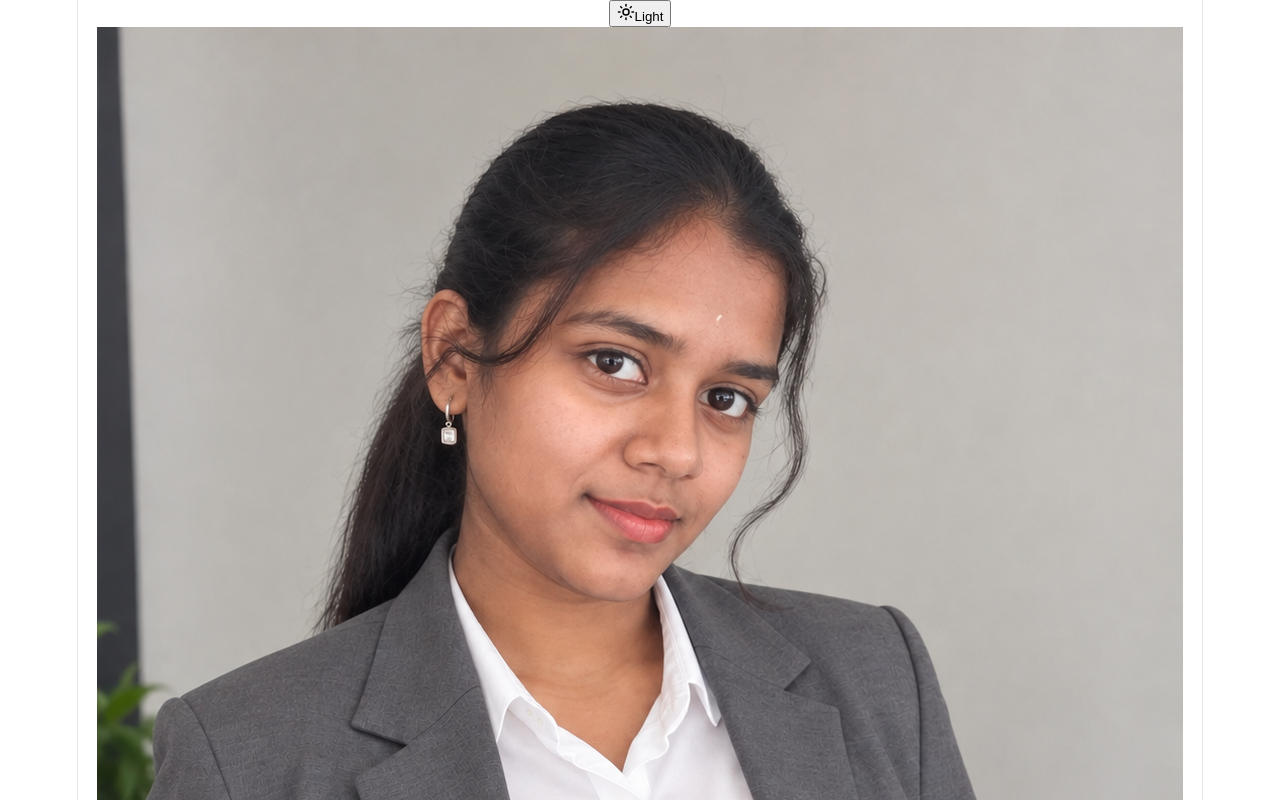
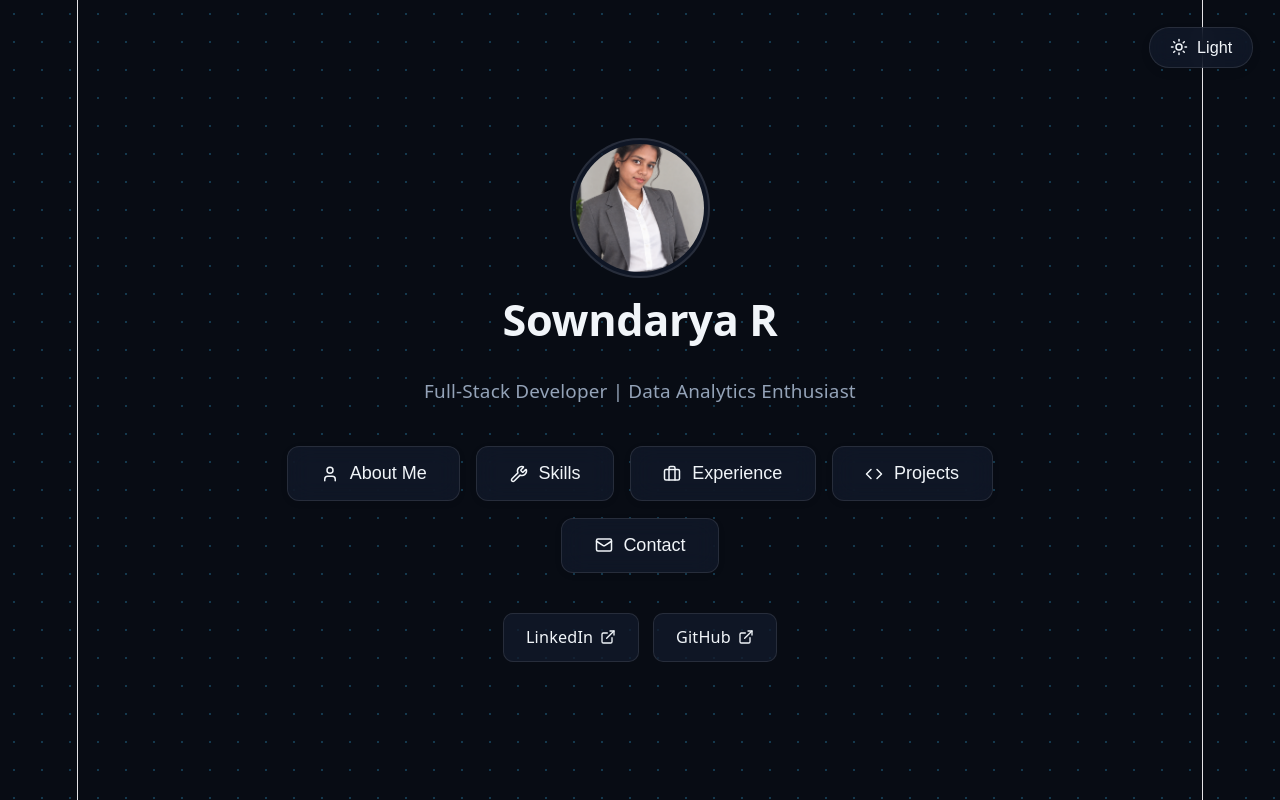
Before and after one commit to SOWNDARYA-R7/Portfolio, a React (Vite) app in the folder client/: page / in a window 1280 px wide. Shown: the top 800 px of the page. Built offline with nearby package versions, Linux system fonts and the light colour scheme.

Commit message:
css done

```diff
--- a/client/src/App.css
+++ b/client/src/App.css
@@ -0,0 +1,405 @@
+:root {
+  --bg-color: #080c14;
+  --card-bg: rgba(18, 26, 43, 0.75);
+  --card-hover: rgba(30, 42, 68, 0.85);
+  --text-main: #f1f5f9;
+  --text-sub: #94a3b8;
+  --accent: #38bdf8;
+  --accent-glow: rgba(56, 189, 248, 0.25);
+  --border-color: rgba(255, 255, 255, 0.1);
+  --nav-bg: rgba(15, 23, 42, 0.85);
+}
+
+[data-theme='light'] {
+  --bg-color: #ffffff;
+  --card-bg: #f8fafc;
+  --card-hover: #f1f5f9;
+  --text-main: #000000; /* Pure black in Light mode */
+  --text-sub: #475569;
+  --accent: #0284c7;
+  --accent-glow: rgba(2, 132, 199, 0.15);
+  --border-color: #e2e8f0;
+  --nav-bg: rgba(255, 255, 255, 0.95);
+}
+
+* {
+  box-sizing: border-box;
+  margin: 0;
+  padding: 0;
+}
+
+body {
+  background-color: var(--bg-color);
+  color: var(--text-main);
+  font-family: 'Plus Jakarta Sans', system-ui, sans-serif;
+  min-height: 100vh;
+  background-image: radial-gradient(var(--accent-glow) 1px, transparent 1px);
+  background-size: 28px 28px;
+  overflow-x: hidden;
+  transition: background-color 0.3s ease, color 0.3s ease;
+}
+
+/* Custom Cursor */
+.custom-cursor {
+  position: fixed;
+  top: 0;
+  left: 0;
+  width: 16px;
+  height: 16px;
+  background-color: var(--accent);
+  border-radius: 50%;
+  pointer-events: none;
+  box-shadow: 0 0 12px var(--accent);
+  transform: translate(-50%, -50%);
+  z-index: 9999;
+  transition: transform 0.05s ease-out;
+}
+
+.container {
+  max-width: 950px;
+  margin: 0 auto;
+  padding: 2.5rem 1.5rem;
+  min-height: 100vh;
+  display: flex;
+  flex-direction: column;
+}
+
+/* Theme Toggle Button */
+.theme-toggle {
+  position: absolute;
+  top: 1.5rem;
+  right: 1.5rem;
+  background: var(--card-bg);
+  backdrop-filter: blur(10px);
+  border: 1px solid var(--border-color);
+  color: var(--text-main);
+  padding: 0.55rem 1.1rem;
+  border-radius: 20px;
+  font-weight: 500;
+  font-size: 0.9rem;
+  display: flex;
+  align-items: center;
+  gap: 0.5rem;
+  transition: all 0.25s ease;
+  box-shadow: 0 4px 12px rgba(0, 0, 0, 0.05);
+  cursor: pointer;
+}
+
+.theme-toggle:hover {
+  border-color: var(--accent);
+  color: var(--accent);
+}
+
+/* Home Layout */
+.home-view {
+  display: flex;
+  flex-direction: column;
+  align-items: center;
+  justify-content: center;
+  margin: auto 0;
+  text-align: center;
+}
+
+.avatar-container {
+  margin-bottom: 1rem;
+}
+
+/* Professional Soft Border Avatar */
+.professional-avatar {
+  width: 140px;
+  height: 140px;
+  border-radius: 50%;
+  object-fit: cover;
+  border: 2px solid var(--border-color);
+  padding: 4px;
+  background: var(--card-bg);
+  transition: all 0.3s ease;
+}
+
+.professional-avatar:hover {
+  border-color: var(--accent);
+  box-shadow: 0 0 20px var(--accent-glow);
+}
+
+/* Minimalist Clean Name Title */
+.hero-name {
+  font-size: 2.4rem;
+  font-weight: 700;
+  color: var(--text-main) !important;
+  letter-spacing: -0.3px;
+  margin-top: 0.3rem;
+  transition: color 0.3s ease;
+}
+
+.short-desc {
+  color: var(--text-sub);
+  font-size: 1.05rem;
+  max-width: 580px;
+  margin: 0.6rem 0 2.2rem 0;
+  line-height: 1.6;
+}
+
+/* Flex Cards Grid */
+.home-grid {
+  display: flex;
+  flex-wrap: wrap;
+  gap: 0.9rem;
+  justify-content: center;
+  max-width: 820px;
+  margin-bottom: 2.2rem;
+}
+
+.flex-card {
+  background: var(--card-bg);
+  backdrop-filter: blur(12px);
+  border: 1px solid var(--border-color);
+  padding: 0.9rem 1.8rem;
+  border-radius: 12px;
+  color: var(--text-main);
+  font-size: 1rem;
+  font-weight: 500;
+  display: flex;
+  align-items: center;
+  gap: 0.6rem;
+  transition: all 0.25s ease;
+  box-shadow: 0 2px 10px rgba(0, 0, 0, 0.04);
+  cursor: pointer;
+}
+
+.flex-card:hover {
+  background: var(--card-hover);
+  border-color: var(--accent);
+  color: var(--accent);
+  transform: translateY(-3px);
+}
+
+/* Links Section */
+.profile-links-container {
+  display: flex;
+  flex-wrap: wrap;
+  gap: 0.8rem;
+  justify-content: center;
+}
+
+.profile-btn {
+  display: flex;
+  align-items: center;
+  gap: 0.4rem;
+  padding: 0.6rem 1.2rem;
+  background: var(--card-bg);
+  border: 1px solid var(--border-color);
+  color: var(--text-main);
+  text-decoration: none;
+  border-radius: 10px;
+  font-weight: 500;
+  font-size: 0.9rem;
+  transition: all 0.25s ease;
+}
+
+.profile-btn:hover {
+  border-color: var(--accent);
+  color: var(--accent);
+  transform: translateY(-2px);
+}
+
+/* Dedicated Page Navigation */
+.sticky-nav-bar {
+  display: flex;
+  align-items: center;
+  justify-content: space-between;
+  gap: 1rem;
+  width: 100%;
+  padding: 0.7rem 1.2rem;
+  background: var(--nav-bg);
+  backdrop-filter: blur(16px);
+  border: 1px solid var(--border-color);
+  border-radius: 14px;
+  margin-bottom: 2rem;
+  position: sticky;
+  top: 1rem;
+  z-index: 100;
+  box-shadow: 0 4px 20px rgba(0, 0, 0, 0.05);
+}
+
+.back-btn {
+  background: transparent;
+  border: 1px solid var(--border-color);
+  color: var(--text-main);
+  padding: 0.45rem 0.9rem;
+  border-radius: 8px;
+  font-weight: 500;
+  font-size: 0.88rem;
+  display: flex;
+  align-items: center;
+  gap: 0.4rem;
+  transition: 0.25s;
+  cursor: pointer;
+}
+
+.back-btn:hover {
+  border-color: var(--accent);
+  color: var(--accent);
+}
+
+.nav-links-wrapper {
+  display: flex;
+  gap: 0.4rem;
+  overflow-x: auto;
+}
+
+.compact-nav-card {
+  background: transparent;
+  border: 1px solid transparent;
+  color: var(--text-sub);
+  padding: 0.45rem 0.85rem;
+  border-radius: 8px;
+  font-weight: 500;
+  font-size: 0.88rem;
+  display: flex;
+  align-items: center;
+  gap: 0.4rem;
+  transition: 0.25s;
+  white-space: nowrap;
+  cursor: pointer;
+}
+
+.compact-nav-card.active {
+  background: var(--card-bg);
+  color: var(--accent);
+  border-color: var(--border-color);
+}
+
+/* Active Page Content Window */
+.page-window {
+  background: var(--card-bg);
+  backdrop-filter: blur(12px);
+  border: 1px solid var(--border-color);
+  border-radius: 16px;
+  padding: 2.2rem;
+  min-height: 380px;
+  box-shadow: 0 10px 30px rgba(0, 0, 0, 0.04);
+}
+
+.page-title {
+  font-size: 1.8rem;
+  font-weight: 600;
+  margin-bottom: 1.5rem;
+  color: var(--text-main);
+  border-bottom: 1px solid var(--border-color);
+  padding-bottom: 0.8rem;
+}
+
+.project-grid-view {
+  display: grid;
+  grid-template-columns: repeat(auto-fit, minmax(260px, 1fr));
+  gap: 1.2rem;
+}
+
+.detail-card {
+  background: var(--card-bg);
+  border: 1px solid var(--border-color);
+  padding: 1.4rem;
+  border-radius: 12px;
+  transition: all 0.25s ease;
+  color: var(--text-main);
+}
+
+.detail-card:hover {
+  border-color: var(--accent);
+}
+
+.badge {
+  display: inline-block;
+  background: rgba(56, 189, 248, 0.12);
+  color: var(--accent);
+  font-size: 0.8rem;
+  padding: 0.2rem 0.6rem;
+  border-radius: 6px;
+  margin: 0.6rem 0.4rem 0 0;
+  font-weight: 500;
+}
+
+.fade-page {
+  animation: pageFadeIn 0.3s ease-out;
+}
+
+@keyframes pageFadeIn {
+  from { opacity: 0; transform: translateY(8px); }
+  to { opacity: 1; transform: translateY(0); }
+}
+/* Avatar Pointer & Hover */
+.avatar-container {
+  margin-bottom: 1rem;
+  cursor: pointer;
+}
+
+/* Image Lightbox Modal Overlay */
+.image-modal-overlay {
+  position: fixed;
+  top: 0;
+  left: 0;
+  width: 100vw;
+  height: 100vh;
+  background: rgba(0, 0, 0, 0.85);
+  backdrop-filter: blur(8px);
+  display: flex;
+  align-items: center;
+  justify-content: center;
+  z-index: 10000;
+  animation: fadeIn 0.25s ease-out;
+}
+
+.image-modal-content {
+  position: relative;
+  max-width: 90vw;
+  max-height: 85vh;
+  display: flex;
+  align-items: center;
+  justify-content: center;
+}
+
+.zoomed-image {
+  max-width: 380px;
+  max-height: 380px;
+  width: 100%;
+  height: auto;
+  border-radius: 50%;
+  border: 3px solid var(--accent);
+  box-shadow: 0 0 30px var(--accent-glow);
+  object-fit: cover;
+  animation: zoomIn 0.3s cubic-bezier(0.175, 0.885, 0.32, 1.275);
+}
+
+.close-modal-btn {
+  position: absolute;
+  top: -15px;
+  right: -15px;
+  background: var(--card-bg);
+  border: 1px solid var(--border-color);
+  color: var(--text-main);
+  border-radius: 50%;
+  width: 36px;
+  height: 36px;
+  display: flex;
+  align-items: center;
+  justify-content: center;
+  cursor: pointer;
+  transition: all 0.2s ease;
+  z-index: 10001;
+}
+
+.close-modal-btn:hover {
+  background: var(--accent);
+  color: #fff;
+  transform: scale(1.1);
+}
+
+@keyframes fadeIn {
+  from { opacity: 0; }
+  to { opacity: 1; }
+}
+
+@keyframes zoomIn {
+  from { transform: scale(0.7); opacity: 0; }
+  to { transform: scale(1); opacity: 1; }
+}
```
